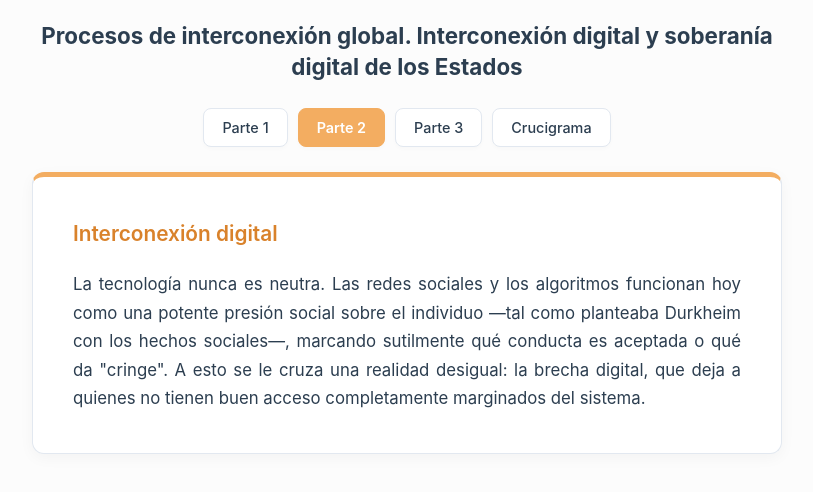
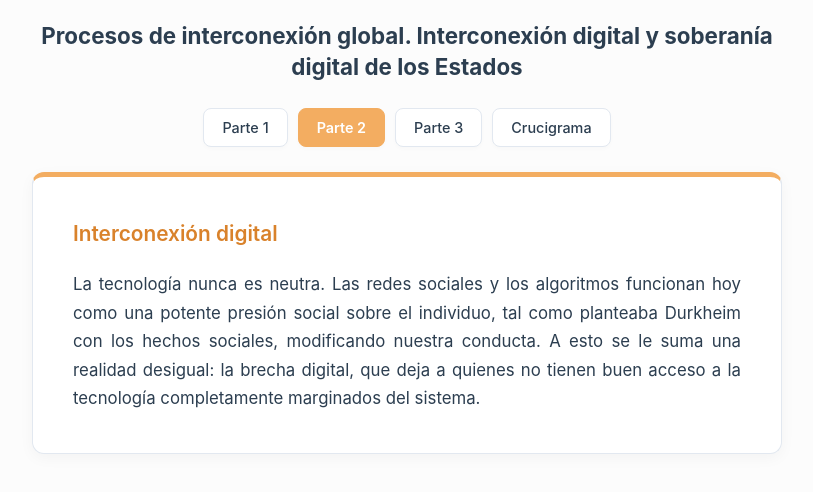
Before and after one commit to titi-keren22/sociologia, a plain HTML site: page index.html in a window 1280 px wide. Both pictures are taken after a click on the button "Parte 2". Shown: the whole page, without its empty margins (233-1046 px from the left). Drawn offline with Linux system fonts and the light colour scheme.

Commit message:
Refactor index.html for improved layout and content
Updated the HTML structure and styles for the global interconnection processes presentation, enhancing the content and layout for better readability and user interaction.

```diff
--- a/index.html
+++ b/index.html
@@ -227,7 +227,7 @@
     <div class="slide-container" id="slide-1">
         <div class="slide-title">Interconexión digital</div>
         <div class="slide-text-box">
-            La tecnología nunca es neutra. Las redes sociales y los algoritmos funcionan hoy como una potente presión social sobre el individuo —tal como planteaba Durkheim con los hechos sociales—, marcando sutilmente qué conducta es aceptada o qué da "cringe". A esto se le cruza una realidad desigual: la brecha digital, que deja a quienes no tienen buen acceso completamente marginados del sistema.
+            La tecnología nunca es neutra. Las redes sociales y los algoritmos funcionan hoy como una potente presión social sobre el individuo, tal como planteaba Durkheim con los hechos sociales, modificando nuestra conducta. A esto se le suma una realidad desigual: la brecha digital, que deja a quienes no tienen buen acceso a la tecnología completamente marginados del sistema.
         </div>
     </div>
 
```
